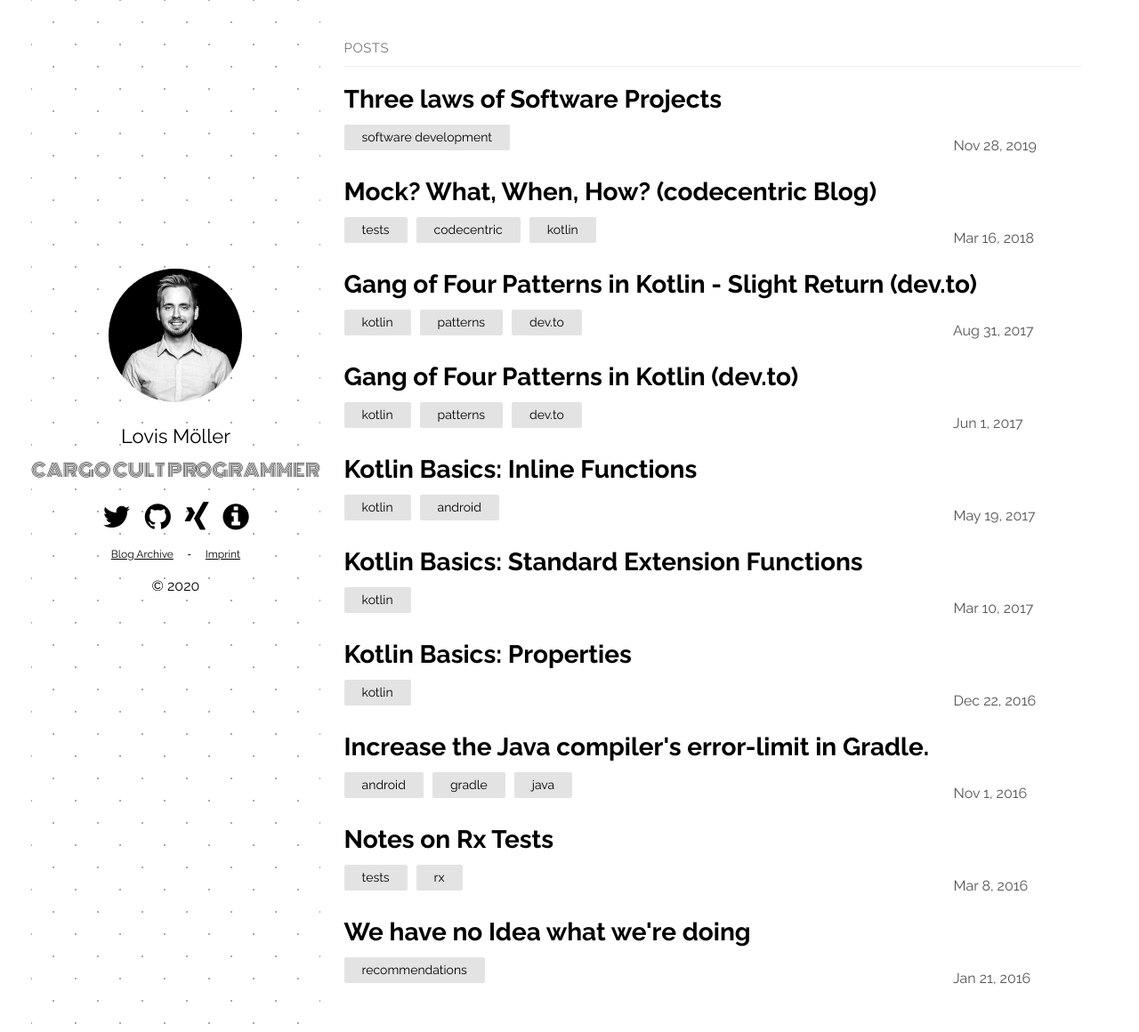
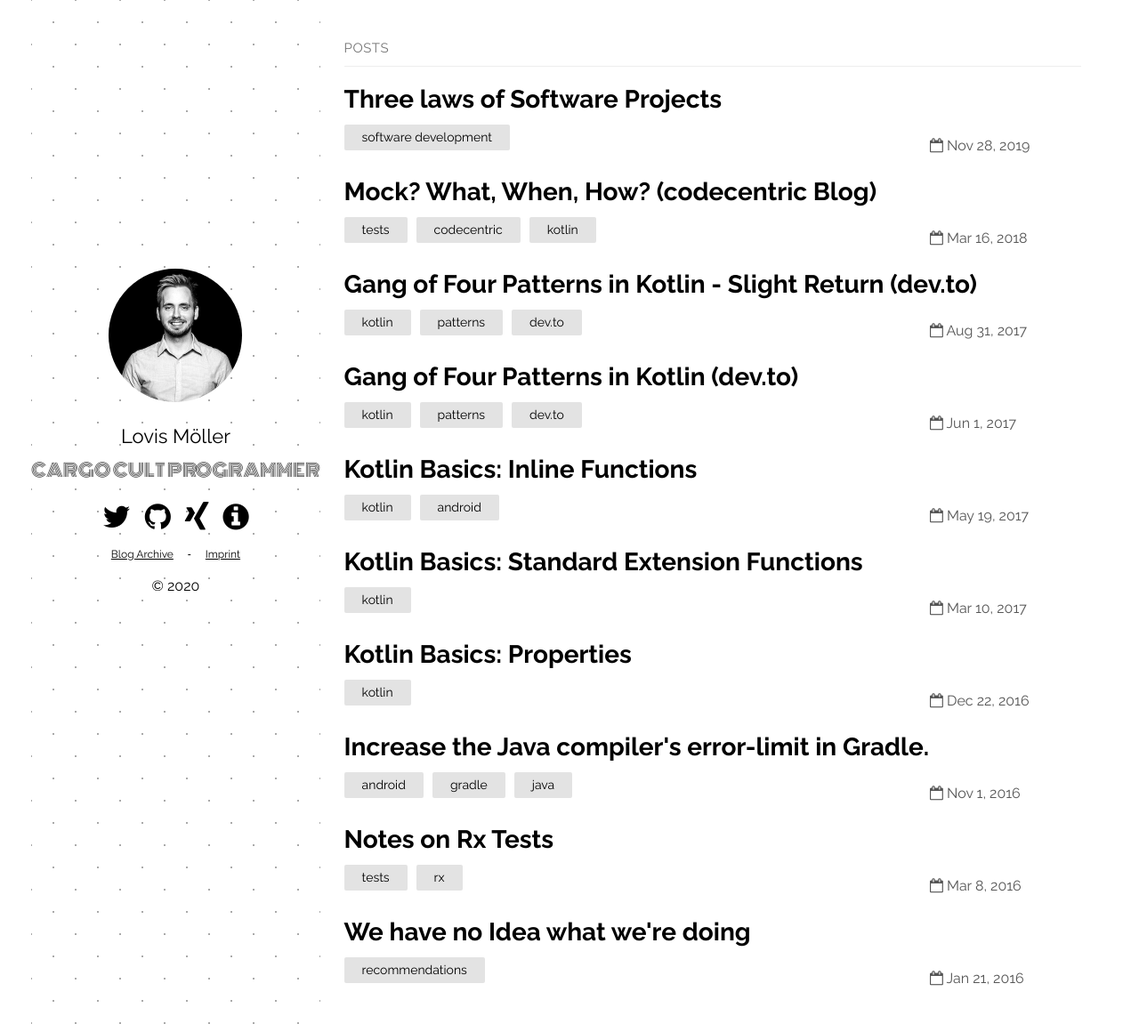
Before and after one commit to lmller/lmller.github.io, a Jekyll site: the page built from index.md, in a window 1280 px wide and 1160 px high. Shown: the whole window at 89% size. Built offline with Jekyll 4.4.1, drawn with Linux system fonts in a browser that asks for light colours; some web fonts are replaced.

Commit message:
fix calendar icon

```diff
--- a/_layouts/home.html
+++ b/_layouts/home.html
@@ -27,7 +27,7 @@ layout: default
             {%- endfor -%}
           </ul>
           <div class="post-date">
-            <i class="icon-calendar"></i>
+            <i class="fa fa-calendar-o"></i>
             {{ post.date | date: date_format }}</div>
         </div>
         <div class="post">
--- a/_layouts/post.html
+++ b/_layouts/post.html
@@ -12,7 +12,7 @@ layout: default
       <li>{{ tag }}</li>
       {%- endfor -%}
     </ul>
-    <div class="post-date"><i class="icon-calendar"></i>{{ page.date | date: date_format }}</div>
+    <div class="post-date"><i class="fa fa-calendar-o"></i>{{ page.date | date: date_format }}</div>
   </div>
   <div class="post">
     {{ content }}
--- a/_sass/ext/_fonts.scss
+++ b/_sass/ext/_fonts.scss
@@ -55,8 +55,3 @@
   /* Uncomment for 3D effect */
   /* text-shadow: 1px 1px 1px rgba(127, 127, 127, 0.3); */
 }
-
-.icon-calendar:before { content: '\e800'; } /* '' */
-.icon-github-circled:before { content: '\f09b'; } /* '' */
-.icon-twitter-squared:before { content: '\f304'; } /* '' */
-.icon-linkedin-squared:before { content: '\f168'; } /* '' */
```
